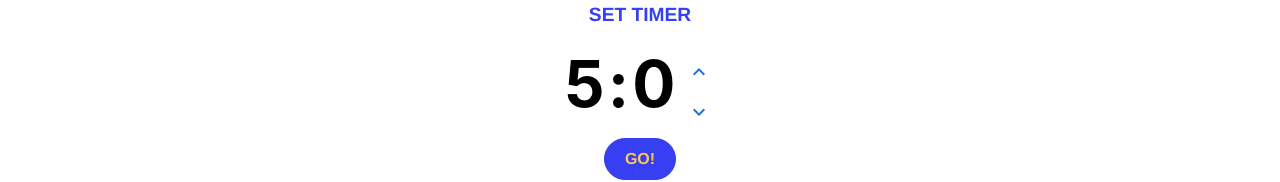
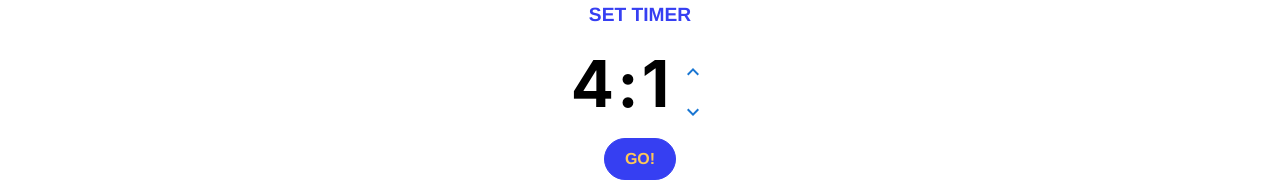
Before and after one commit to CodeOp-tech/fspt15-proj-team3, a React (Create React App) app in the folder my-react-app/: page /relax in a window 1280 px wide. Shown: the part 291-473 px from the top of the page. Built offline with nearby package versions, Linux system fonts and the light colour scheme.

Commit message:
relaxtimer fixed by adding useeffect

```diff
--- a/my-react-app/src/App.js
+++ b/my-react-app/src/App.js
@@ -22,6 +22,8 @@ function App(props) {
   const location = useLocation();
   const navigate = useNavigate();
   let [token, setToken] = useState(null);
+
+  //Used to fetch email of loggedIn user to start/stopReminder function
   const [userId, setUserId] = useState(0)
 
   //Functions & var related to timer, passed via UseContext/TimerContext
--- a/my-react-app/src/Components/CountdownTimer.js
+++ b/my-react-app/src/Components/CountdownTimer.js
@@ -10,17 +10,17 @@ import { TimerContext } from "../Hooks/TimerContext";
 const CountdownTimer = () => {
 
 const navigate = useNavigate();
-let {targetMin, setTargetMin, start, setStart, timer, setTimer, countDownTime} = useContext(TimerContext);
+let {targetMin, start, setStart, timer, setTimer, countDownTime} = useContext(TimerContext);
 
 const [minutes, seconds, resetTimer] = useCountdown(targetMin, start, setStart, timer, setTimer, countDownTime);
-//takes min, seconds values, set & resetTimer func from useCountdown hook
+//takes min, seconds values, resetTimer func from useCountdown hook
 //NB - need to be included in return statement useEffect
 
 const asyncIncrease = () => {
   setTimeout(() => {
     setTimer((timer) => timer + (1 * 60 * 1000));
   }, 1);
-  console.log("* min")
+  console.log("+ min")
 };
 
 const asynDescrease = () => {
--- a/my-react-app/src/Hooks/useCountDown.js
+++ b/my-react-app/src/Hooks/useCountDown.js
@@ -1,9 +1,10 @@
 import { useEffect, useState } from 'react';
 //function which performs countdown calculation
-//passes targetMin & start from CountDownTimer
+//passes targetMin, start, setTimer, CountDownTime from CountDownTimer
 
 const useCountdown = (targetMin, start, setStart, timer, setTimer, countDownTime) => {
 
+//Moved to App.js so siblinh comp can also access
 //calc targetMin to milliseconds
 //const countDownTime = targetMin * 60 * 1000
  // console.log(countDownTime)
@@ -17,20 +18,23 @@ const useCountdown = (targetMin, start, setStart, timer, setTimer, countDownTime
 //Used in CountDownTimer comp when timer runs out
 const resetTimer = () => {
     setStart(false)
-    console.log(countDownTime)
     setTimer(countDownTime)
     console.log("timer reset", countDownTime)
   }
 
-//Resets countDownTime after in/decrease targetMin in CountDownTimer comp
+
+/*
+//Adjusts countDownTime after in/decrease targetMin in CountDownTimer comp
 const adjustTimer = () => {
   console.log(countDownTime)
   setTimer(countDownTime)
   console.log(countDownTime)
   console.log("timing adjusted")
 }
+*/
 
 //setInterval browser API method to calculate the spare time every second(1000 milliseconds).
+//returns time left i.e. timer in min & sec
   useEffect(() => {
     const interval = setInterval(() => {
       if (start)
@@ -42,7 +46,7 @@ const adjustTimer = () => {
     }
   }, [countDownTime, start, targetMin]);
 
-  return [...getReturnValues(timer), resetTimer, adjustTimer, setTimer, countDownTime, timer];
+  return [...getReturnValues(timer), resetTimer, setTimer, timer];
 };
 
 const getReturnValues = (timer) => {
--- a/my-react-app/src/Pages/RelaxBreak.js
+++ b/my-react-app/src/Pages/RelaxBreak.js
@@ -1,4 +1,4 @@
-import React, { useState } from "react";
+import React, { useState, useEffect } from "react";
 import meditating from "../Illustrations/meditating.png";
 import "./RelaxBreak.css";
 import video1 from "../Videos/video1.mp4";
@@ -21,32 +21,32 @@ function RelaxBreak() {
 
 //To use CountDownTimer start/pause button in StartButton comp
 //Passed from App.js as via useContext
-let {toggleStart, targetMin, start, setTargetMin, setStart, setTimer, timer} = useContext(TimerContext);
+let {toggleStart, targetMin, start, setTargetMin, setStart, setTimer, timer, countDownTime} = useContext(TimerContext);
 
-const [adjustTimer, resetTimer] = useCountdown(targetMin, start, setStart);
+//const [resetTimer] = useCountdown(targetMin, start, setStart, setTimer, timer, countDownTime);
 
 	const items = [
-		<div className="item" key={1}>
+		<div className="item" >
 			<video data-value="1" width="300" controls className="media">
 				<source src={video1} type="video/mp4" />
 			</video>
 		</div>,
-		<div className="item" key={2}>
+		<div className="item" >
 			<video data-value="2" width="300" controls className="media">
 				<source src={video2} type="video/mp4" />
 			</video>
 		</div>,
-		<div className="item" key= {3}>
+		<div className="item" >
 			<video data-value="3" width="300" controls className="media">
 				<source src={video3} type="video/mp4" />
 			</video>
 		</div>,
-		<div className="item" key={4}>
+		<div className="item" >
 			<video data-value="4" width="300" controls className="media">
 				<source src={video4} type="video/mp4" />
 			</video>
 		</div>,
-		<div className="item" key={5}>
+		<div className="item" >
 			<video data-value="5" width="300" controls className="media">
 				<source src={video5} type="video/mp4" />
 			</video>
@@ -64,49 +64,44 @@ const [adjustTimer, resetTimer] = useCountdown(targetMin, start, setStart);
 		</div>,
 	];
 
-
-	function asyncUpdate(targetMin) {
-		setTimeout(() => {
-		  setTimer(targetMin * 60 * 1000);
-		}, 1)
-	}
-
-
 	function matchTimer(mainIndex) {
 		console.log("MainIndex" + mainIndex)
-		if (mainIndex <= 5) {
-			setTargetMin(5)
-			//asyncUpdate(targetMin)
-			setTimer(targetMin * 60 * 1000)
-			console.log("timer", timer)
+		if (mainIndex === 0) {
+			setTargetMin(4.02)
 			//adjustTimer(targetMin)
 		}
 
-		if  (mainIndex > 5) {
-			setTargetMin(8)
-			setTimer(targetMin * 60 * 1000)
-	  }
-	}
-
-	function matchTimer(mainIndex) {
-		console.log("MainIndex" + mainIndex)
-		if (mainIndex <= 5) {
-			setTargetMin(5)
-			setTimer(targetMin * 60 * 1000)
-			console.log("timer", timer)
+		if (mainIndex === 1) {
+			setTargetMin(5.648)
 			//adjustTimer(targetMin)
 		}
 
-		if  (mainIndex > 5) {
+		if (mainIndex === 2) {
+			setTargetMin(5.339)
+			//adjustTimer(targetMin)
+		}
+
+		if (mainIndex === 3) {
+			setTargetMin(4.89)
+			//adjustTimer(targetMin)
+		}
+
+		if (mainIndex === 4) {
+			setTargetMin(2.85)
+			//adjustTimer(targetMin)
+		}
+
+		if (mainIndex === 5) {
+			setTargetMin(3.2)
+			//adjustTimer(targetMin)
+		}
+
+		if (mainIndex === 6) {
 			setTargetMin(8)
-			setTimer(targetMin * 60 * 1000)
-	  }
+			//adjustTimer(targetMin)
+		}
 	}
 
-
-
-
-	//items.map((item) => (<AliceCarousel onClick={matchTimer(item)}/>))
 
 	const [mainIndex, setMainIndex] = useState(0);
 
@@ -123,6 +118,58 @@ const [adjustTimer, resetTimer] = useCountdown(targetMin, start, setStart);
 	};
 
 
+	useEffect(()=> {
+			setTimer(targetMin * 60 * 1000)
+			console.log("timer", timer)
+			//adjustTimer(targetMin)
+		}, [mainIndex, targetMin])
+
+	/*
+	useEffect(()=> {
+		if (mainIndex === 0) {
+			setTargetMin(4.02)
+			setTimer(targetMin * 60 * 1000)
+			console.log("timer", timer)
+			//adjustTimer(targetMin)
+		}
+
+		if (mainIndex === 1) {
+			setTargetMin(5.648)
+			setTimer(targetMin * 60 * 1000)
+			console.log("timer", timer)
+			//adjustTimer(targetMin)
+		}
+
+		if (mainIndex === 2) {
+			setTargetMin(5.339)
+			setTimer(targetMin * 60 * 1000)
+			console.log("timer", timer)
+			//adjustTimer(targetMin)
+		}
+
+		if (mainIndex === 3) {
+			setTargetMin(4.89)
+			setTimer(targetMin * 60 * 1000)
+			console.log("timer", timer)
+			//adjustTimer(targetMin)
+		}
+
+		if (mainIndex === 4) {
+			setTargetMin(2.85)
+			setTimer(targetMin * 60 * 1000)
+			console.log("timer", timer)
+			//adjustTimer(targetMin)
+		}
+
+		if (mainIndex === 5) {
+			setTargetMin(8)
+			setTimer(targetMin * 60 * 1000)
+			console.log("timer", timer)
+			//adjustTimer(targetMin)
+		}
+	}, [mainIndex])
+
+*/
 	return (
 		<div>
 			<div className="container-relax">
@@ -146,7 +193,6 @@ const [adjustTimer, resetTimer] = useCountdown(targetMin, start, setStart);
 					disableDotsControls
 					disableButtonsControls
 					items={items}
-					//onSlideChanged={console.log(mainIndex)}
 					onSlideChange={matchTimer(mainIndex)}
 				/>
 
```
